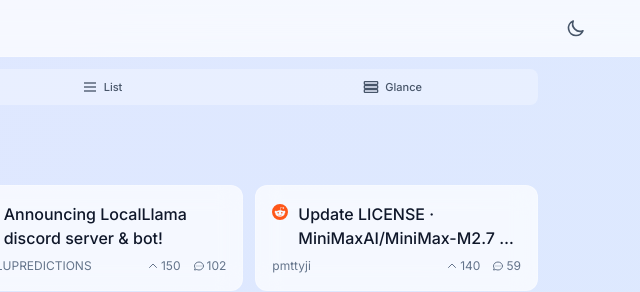
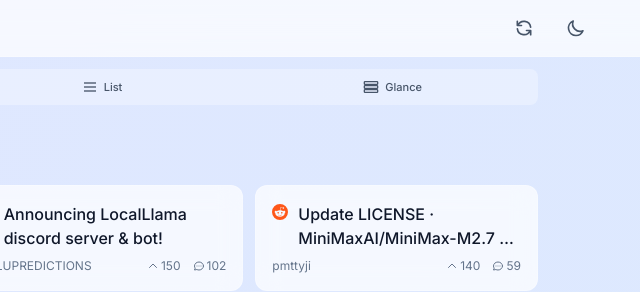
Before and after one commit to seintun/ai-digest-reader, an Astro site in the folder ai-digest-reader/: page / in a window 1280 px wide. Shown: the top 292 px of the page, 538-1178 px from the left. Built offline with nearby package versions, Linux system fonts and the light colour scheme; Astro itself is replaced by a stand-in of ours.

Commit message:
fix: add fetch latest button to header

```diff
--- a/ai-digest-reader/src/components/Header.astro
+++ b/ai-digest-reader/src/components/Header.astro
@@ -16,6 +16,18 @@ const today = new Date().toLocaleDateString('en-US', {
         </h1>
         <span class="text-[10px] sm:text-xs text-slate-500 dark:text-slate-400">{today}</span>
       </div>
+
+      <div class="flex items-center gap-2">
+        <button
+          id="fetch-latest-btn"
+          type="button"
+          class="min-w-[44px] min-h-[44px] flex items-center justify-center rounded-lg text-slate-600 dark:text-slate-300 hover:bg-slate-100 dark:hover:bg-slate-700/50 transition-colors duration-200"
+          aria-label="Fetch latest"
+        >
+          <svg class="w-5 h-5" fill="none" stroke="currentColor" viewBox="0 0 24 24">
+            <path stroke-linecap="round" stroke-linejoin="round" stroke-width="2" d="M4 4v5h.582m15.356 2A8.001 8.001 0 004.582 9m0 0H9m11 11v-5h-.581m0 0a8.003 8.003 0 01-15.357-2m15.357 2H15" />
+          </svg>
+        </button>
 
         <button
           id="theme-toggle"
@@ -54,6 +66,7 @@ const today = new Date().toLocaleDateString('en-US', {
         </button>
       </div>
     </div>
+  </div>
 </header>
 
 <script>
```
Lines whose indentation alone changed are shown as unchanged.
